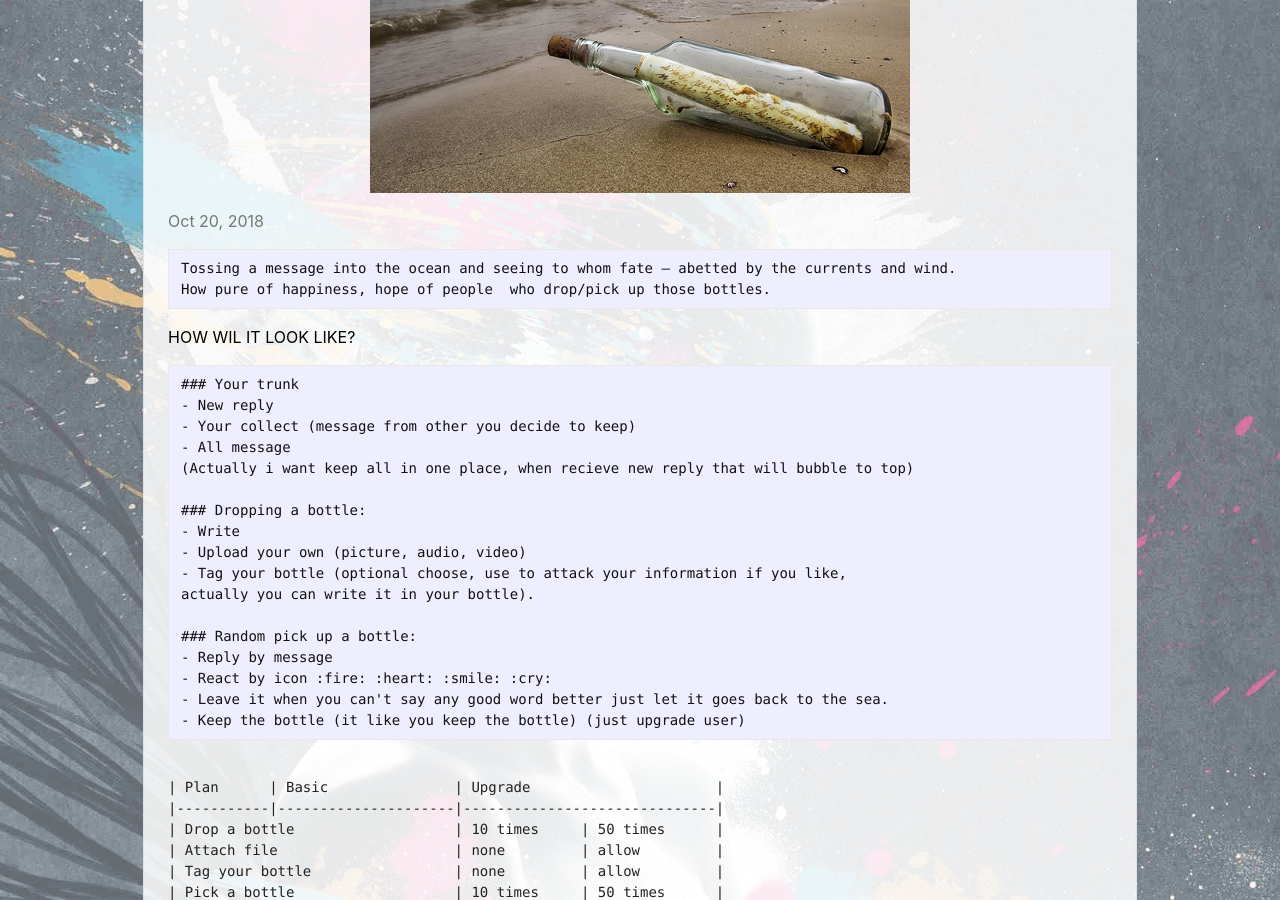
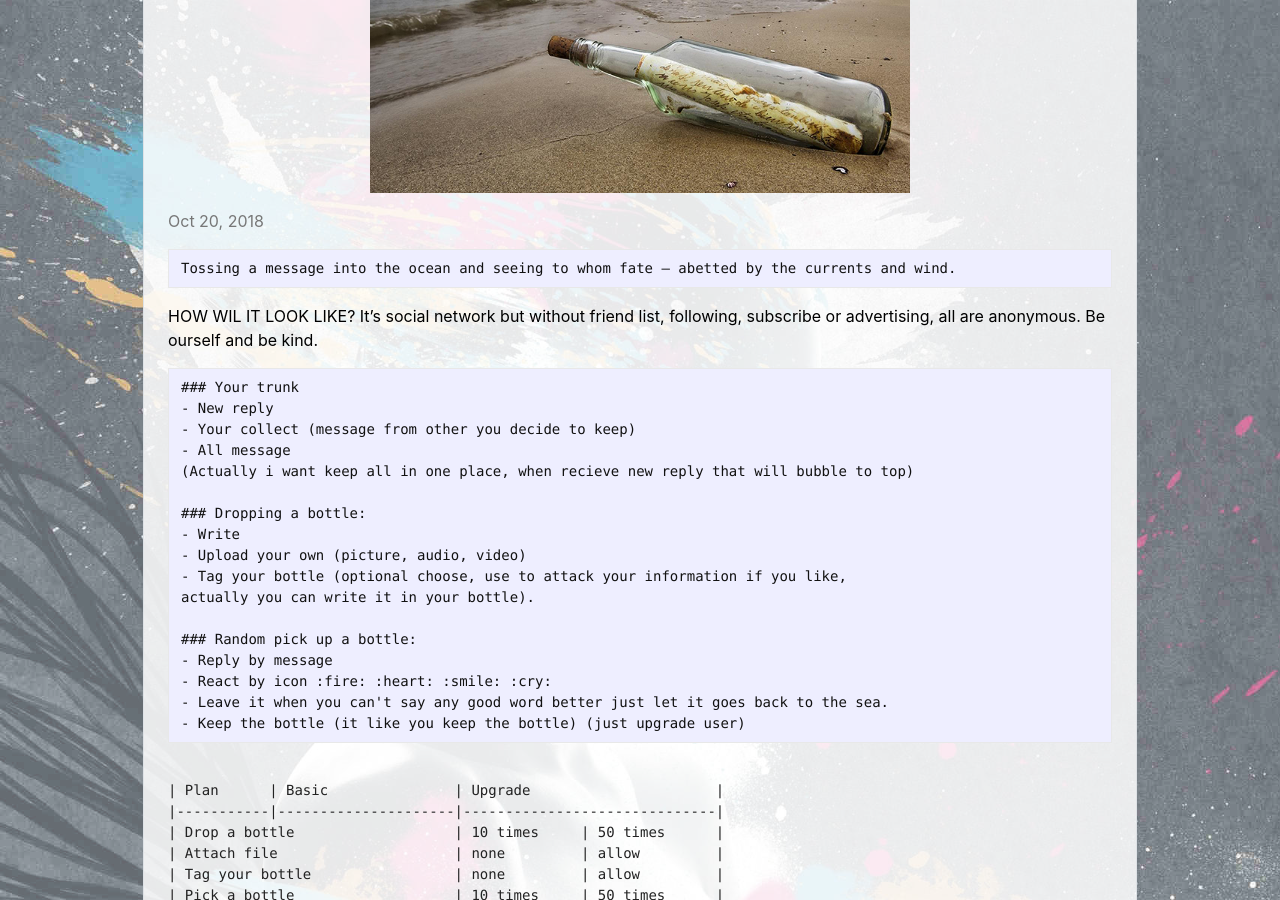
Before and after one commit to nhidev/nhidev.github.io, a Jekyll site: the page built from _posts/2018-10-20-Message-in-the-bottle.md, in a window 1280 px wide and 900 px high, scrolled down 584 px. Built offline with Jekyll 4.4.1, drawn with Linux system fonts in a browser that asks for light colours; nearby versions of some CDN libraries; some web fonts are replaced; our own code applies the rules of GitHub Pages for plain Markdown files.

Commit message:
change content

````diff
--- a/_posts/2018-10-20-Message-in-the-bottle.md
+++ b/_posts/2018-10-20-Message-in-the-bottle.md
@@ -5,10 +5,12 @@ image: /assets/img/message-in-a-bottle.jpg
 
 ```
 Tossing a message into the ocean and seeing to whom fate — abetted by the currents and wind.
-How pure of happiness, hope of people  who drop/pick up those bottles.
 ```
 
 HOW WIL IT LOOK LIKE?
+It's social network but without friend list, following, subscribe or advertising, all are anonymous.
+Be ourself and be kind.
+
 ```
 ### Your trunk
 - New reply
````
